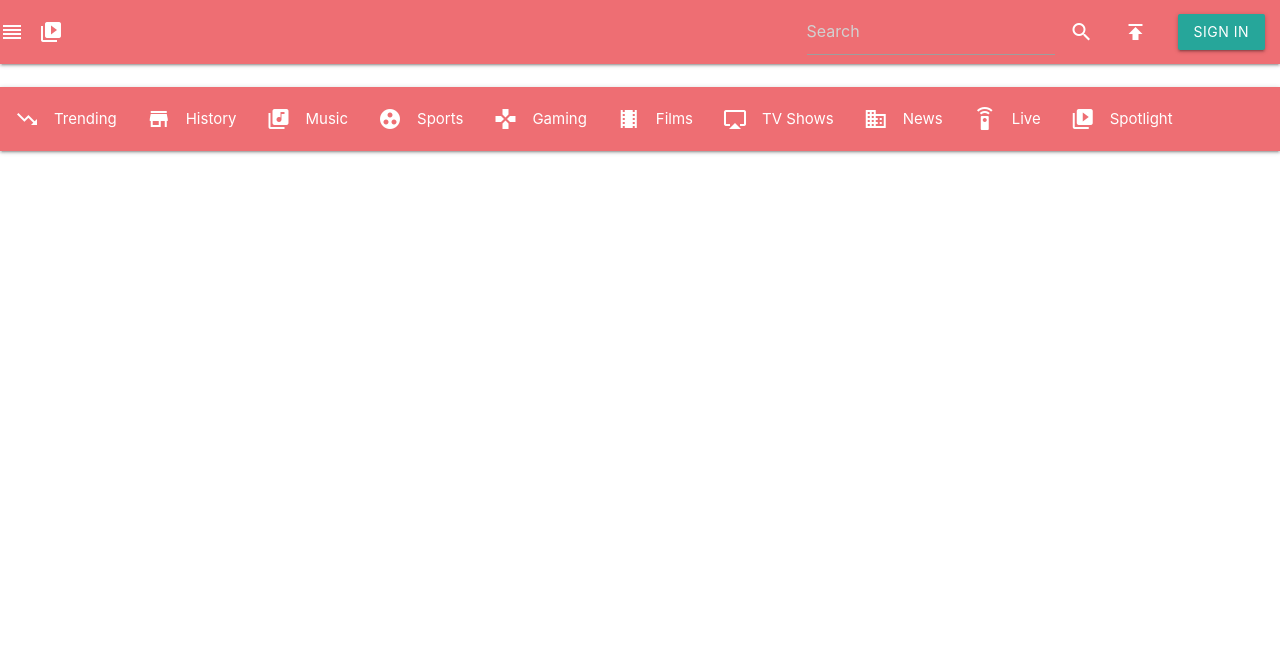
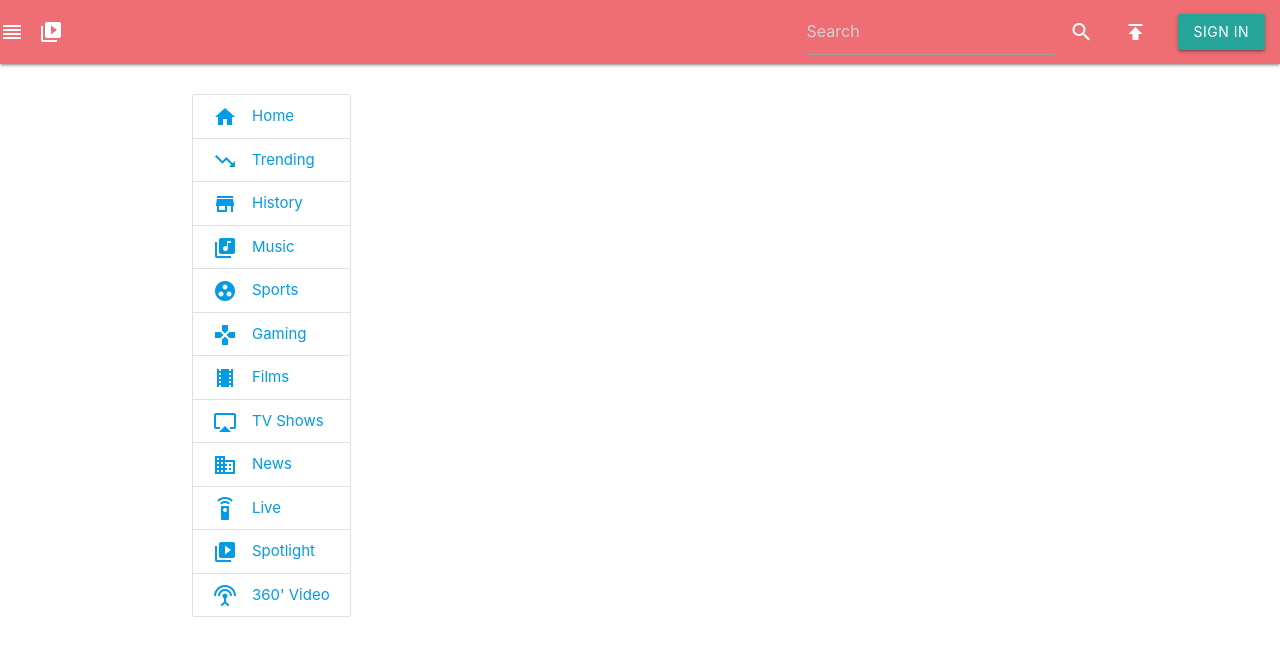
Before and after one commit to ramror3/you-nav, a plain HTML site: page you.html in a window 1280 px wide. Drawn offline with nearby package versions, Linux system fonts and the light colour scheme.

Commit message:
side nav

```diff
--- a/you.html
+++ b/you.html
@@ -7,8 +7,6 @@
 
 	   <!-- Compiled and minified JavaScript -->
 	   <script src="https://cdnjs.cloudflare.com/ajax/libs/materialize/0.99.0/js/materialize.min.js"></script>
-
-
       <!--Import Google Icon Font-->
       <link rel="stylesheet" type="text/css" href="you.css">
       <link href="https://fonts.googleapis.com/icon?family=Material+Icons" rel="stylesheet">
@@ -18,12 +16,9 @@
       <link rel="stylesheet" href="https://maxcdn.bootstrapcdn.com/font-awesome/4.7.0/css/font-awesome.min.css">
       <link href="https://fonts.googleapis.com/icon?family=Material+Icons" rel="stylesheet">
 
-
-
       <!--Let browser know website is optimized for mobile-->
       <meta name="viewport" content="width=device-width, initial-scale=1.0"/>
   </head>
-
 
 <body>
 	<script type="text/javascript" src="https://code.jquery.com/jquery-2.1.1.min.js"></script>
@@ -42,30 +37,21 @@
         </nav>
       </div><br>
 
-    <div>
-      <nav>
-      <div class="side nav">
-        <div class="nav-wrapper">
-          <!-- <a href="#">Home<i class="large material-icons left">perm_identity</i></a>
-          <a href="#">Home<i class="large material-icons left">perm_identity</i></a> -->
-
-          <ul id="nav-mobile" class="left hide-on-med-and-down">
-            <li><a href="#">Trending<i class="large material-icons left">trending_down</i></a></li>
-            <li><a href="#">History<i class="large material-icons left">store</i></a></li>
-            <li><a href="#">Music<i class="large material-icons left">library_music</i></a></li>
-            <li><a href="#">Sports<i class="large material-icons left">group_work</i></a></li>
-            <li><a href="#">Gaming<i class="large material-icons left">games</i></a></li>
-            <li><a href="#">Films<i class="large material-icons left">theaters</i></a></li>
-            <li><a href="#">TV Shows<i class="large material-icons left">airplay</i></a></li>
-            <li><a href="#">News<i class="large material-icons left">business</i></a></li>
-            <li><a href="#">Live<i class="large material-icons left">settings_remote</i></a></li>
-            <li><a href="#">Spotlight<i class="large material-icons left">video_library</i></a></li>
-            <li><a href="#">360' Video<i class="large material-icons left">settings_input_antenna</i></a></li>
+       <div class="container">
+          <ul id="nav-mobile" class="collection left hide-on-med-and-down">
+            <li class="collection-item"><a href="#">Home<i class="material-icons left">home</i></a></li>
+            <li class="collection-item"><a href="#">Trending<i class="material-icons left">trending_down</i></a></li>
+            <li class="collection-item"><a href="#">History<i class="material-icons left">store</i></a></li>
+             <li class="collection-item"><a href="#">Music<i class="material-icons left">library_music</i></a></li>
+            <li class="collection-item"><a href="#">Sports<i class="material-icons left">group_work</i></a></li>
+             <li class="collection-item"><a href="#">Gaming<i class="material-icons left">games</i></a></li>
+            <li class="collection-item"><a href="#">Films<i class="material-icons left">theaters</i></a></li>
+             <li class="collection-item"><a href="#">TV Shows<i class="material-icons left">airplay</i></a></li>
+            <li class="collection-item"><a href="#">News<i class="material-icons left">business</i></a></li>
+             <li class="collection-item"><a href="#">Live<i class="material-icons left">settings_remote</i></a></li>
+            <li class="collection-item"><a href="#">Spotlight<i class="material-icons left">video_library</i></a></li>
+             <li class="collection-item"><a href="#">360' Video<i class="material-icons left">settings_input_antenna</i></a></li>
           </ul>
-
-        </div>
-        </div>
-      </nav>
         </div>
 
 </body>
```
Also changed, not shown: u.htm (+27 -0 lines). Lines whose indentation alone changed are shown as unchanged.
